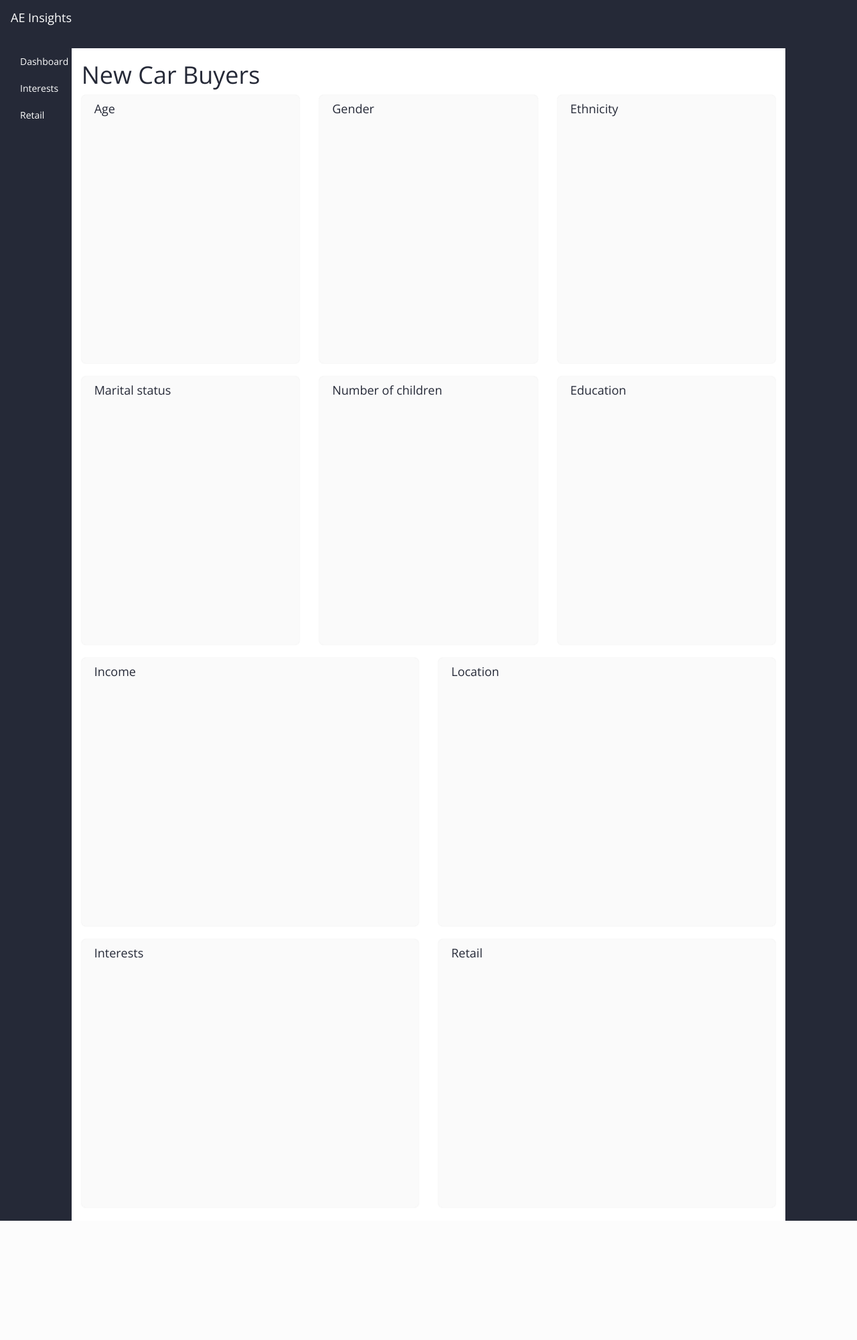
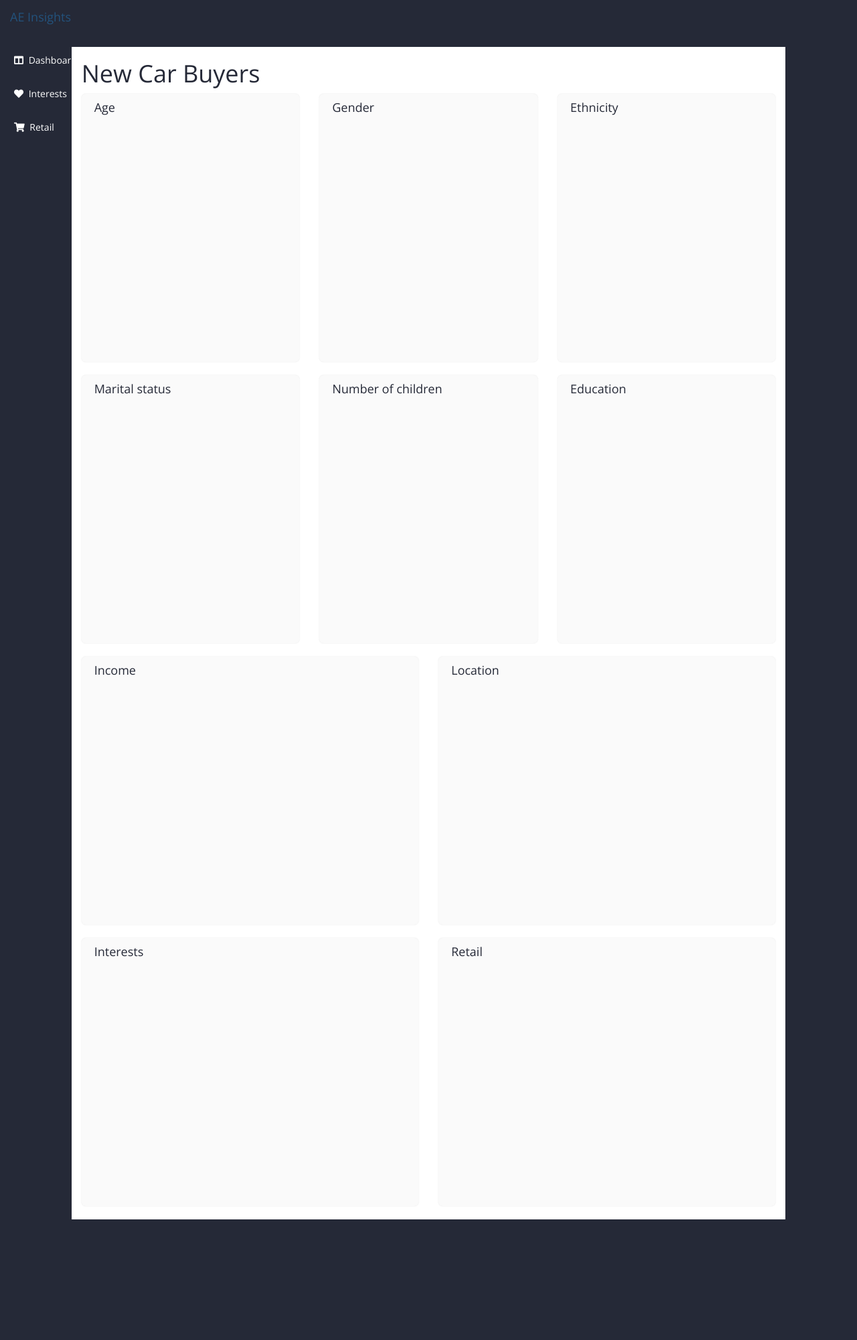
Before and after one commit to daynedaniell/ae-dashboard-s3, a web app: file index.html in a window 1280 px wide. Shown: the whole page at 67% size. Before the commit the page ends 1822 px from the top, so only its background shows below. Run offline with its HTML, style and script files only (its server is not run), Linux system fonts and the light colour scheme; some libraries are stand-ins or nearby versions.

Commit message:
Added tabbing for switching to different charts.

```diff
--- a/index.html
+++ b/index.html
@@ -7,9 +7,11 @@
 
     <title>AE Dashboard</title>
 
-    <!-- Latest compiled and minified CSS -->
+    <!-- Bootstrap: Latest compiled and minified CSS -->
     <link rel="stylesheet" href="https://maxcdn.bootstrapcdn.com/bootstrap/3.3.7/css/bootstrap.min.css" integrity="sha384-BVYiiSIFeK1dGmJRAkycuHAHRg32OmUcww7on3RYdg4Va+PmSTsz/K68vbdEjh4u" crossorigin="anonymous">
 
+    <!-- fontawesome icons, feel free to delete if/when not needed anymore -->
+    <link rel="stylesheet" href="https://use.fontawesome.com/releases/v5.6.0/css/all.css" integrity="sha384-aOkxzJ5uQz7WBObEZcHvV5JvRW3TUc2rNPA7pe3AwnsUohiw1Vj2Rgx2KSOkF5+h" crossorigin="anonymous">
 
     <link href="https://fonts.googleapis.com/css?family=Open+Sans" rel="stylesheet">
 
@@ -18,7 +20,7 @@
 
 </head>
 <body>
-    <nav class="navbar navbar-dark fixed-top bg-dark flex-md-nowrap p-0 shadow">
+    <nav class="navbar navbar-dark navbar-fixed-top bg-dark flex-md-nowrap p-0 shadow">
       <a class="navbar-brand col-sm-3 col-md-2 mr-0" href="#">AE Insights</a>
     </nav>
 
@@ -29,25 +31,38 @@
         <nav class="col-sm-1">
             <ul class="nav">
               <li class="nav-item">
-                <a class="nav-link active" href="#">
-                  <span data-feather="home"></span>
+                <a class="nav-link active" id="dashboard-tab" data-toggle="tab" href="#dashboard">
+                  <i class="fas fa-columns"></i>
                   Dashboard <span class="sr-only">(current)</span>
                 </a>
               </li>
               <li class="nav-item">
-                <a class="nav-link" href="#">
-                  <span data-feather="file"></span>
+                <a class="nav-link" id="interests-tab" data-toggle="tab" href="#interests">
+                  <i class="fas fa-heart"></i>
                   Interests
                 </a>
               </li>
               <li class="nav-item">
-                <a class="nav-link" href="#">
-                  <span data-feather="shopping-cart"></span>
+                <a class="nav-link" id="retail-tab" data-toggle="tab" href="#retail">
+                  <i class="fas fa-shopping-cart"></i>
                   Retail
                 </a>
               </li>
             </ul>
         </nav>
+
+
+<!--
+  <ul class="nav nav-tabs">
+    <li class="active"><a href="#home">Home</a></li>
+    <li><a href="#menu1">Menu 1</a></li>
+    <li><a href="#menu2">Menu 2</a></li>
+    <li><a href="#menu3">Menu 3</a></li>
+  </ul>
+-->
+
+
+
 
         <main role="main" class="col-sm-10">
 
@@ -63,7 +78,10 @@
               -->
             </div>
         </div>
-          <div class="row">
+        <div class="tab-content relative">
+          <div class="tab-pane active" id="dashboard" role="tabpanel">
+            <div class="row">
+
             <div class="col-sm-4">
                 <div class="well tile">
                     <div class="tile-header">
@@ -90,7 +108,7 @@
             </div>
           </div>
 
-          <div class="row">
+            <div class="row">
             <div class="col-sm-4">
                 <div class="well tile">
                     <div class="tile-header">
@@ -117,7 +135,7 @@
             </div>
           </div>
 
-          <div class="row">
+            <div class="row">
             <div class="col-sm-6">
               <div class="well tile">
                   <div class="tile-header">
@@ -136,7 +154,7 @@
             </div>
           </div>
 
-          <div class="row">
+            <div class="row">
             <div class="col-sm-6">
               <div class="well tile">
                   <div class="tile-header">
@@ -154,7 +172,15 @@
               </div>
             </div>
           </div>
+          </div>
 
+          <div class="tab-pane" id="interests" role="tabpanel">
+            <h2>Interests</h2>
+          </div>
+          <div class="tab-pane" id="retail" role="tabpanel">
+            <h2>Retail</h2>
+          </div>
+        </div>
 
         </main>
       </div>
@@ -178,6 +204,7 @@
 
     <script src="https://d3js.org/d3.v5.min.js"></script>
 
+
     <!-- Data science viz functions -->
     <script src="js/audience_data_processing.js"></script>
     <script src="js/audience_charts.js"></script>
@@ -185,6 +212,12 @@
 
 
     <script>
+    /*
+        $('#dashboard a').on('click', function (e) {
+          e.preventDefault()
+          $(this).tab('show')
+        })
+*/
         async function f() {
             // setting these as globals for now
             targetDemog = await d3.tsv("data/demographics_target_1.tsv");
--- a/styles/custom.css
+++ b/styles/custom.css
@@ -46,3 +46,25 @@
 #incomeChart svg g text {
     font-size: 12px;
 }
+
+/* temp layout for nav etc */
+body {
+    min-height: 2000px;
+    padding-top: 70px;
+}
+.nav {
+    position: fixed;
+    width: 106px;
+}
+.nav>li>a {
+    position: relative;
+    display: block;
+    padding: 10px 0px 10px 6px;
+    margin-bottom: 10px;
+}
+.nav>li>a:focus, .nav>li>a:hover {
+    border-radius: 4px;
+}
+.fas {
+    margin-right: 4px;
+}
```
